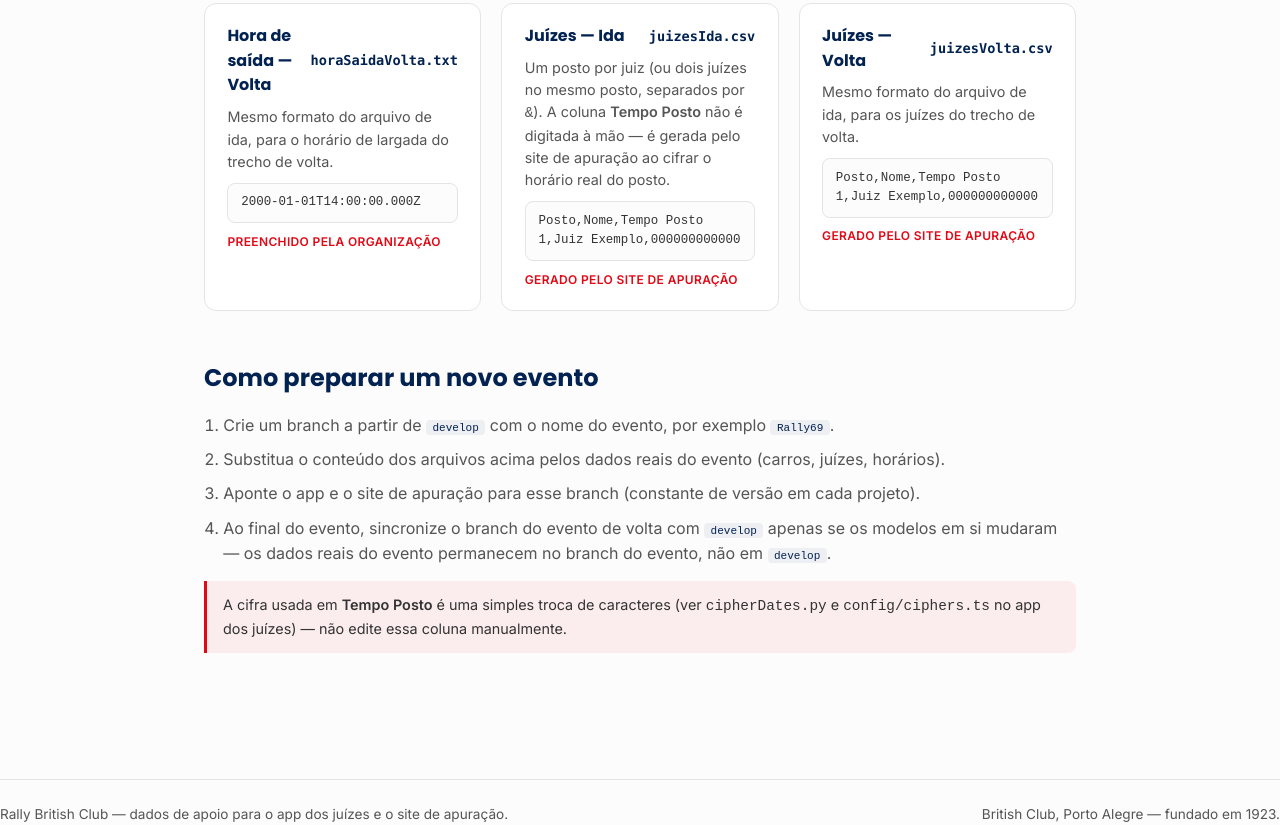
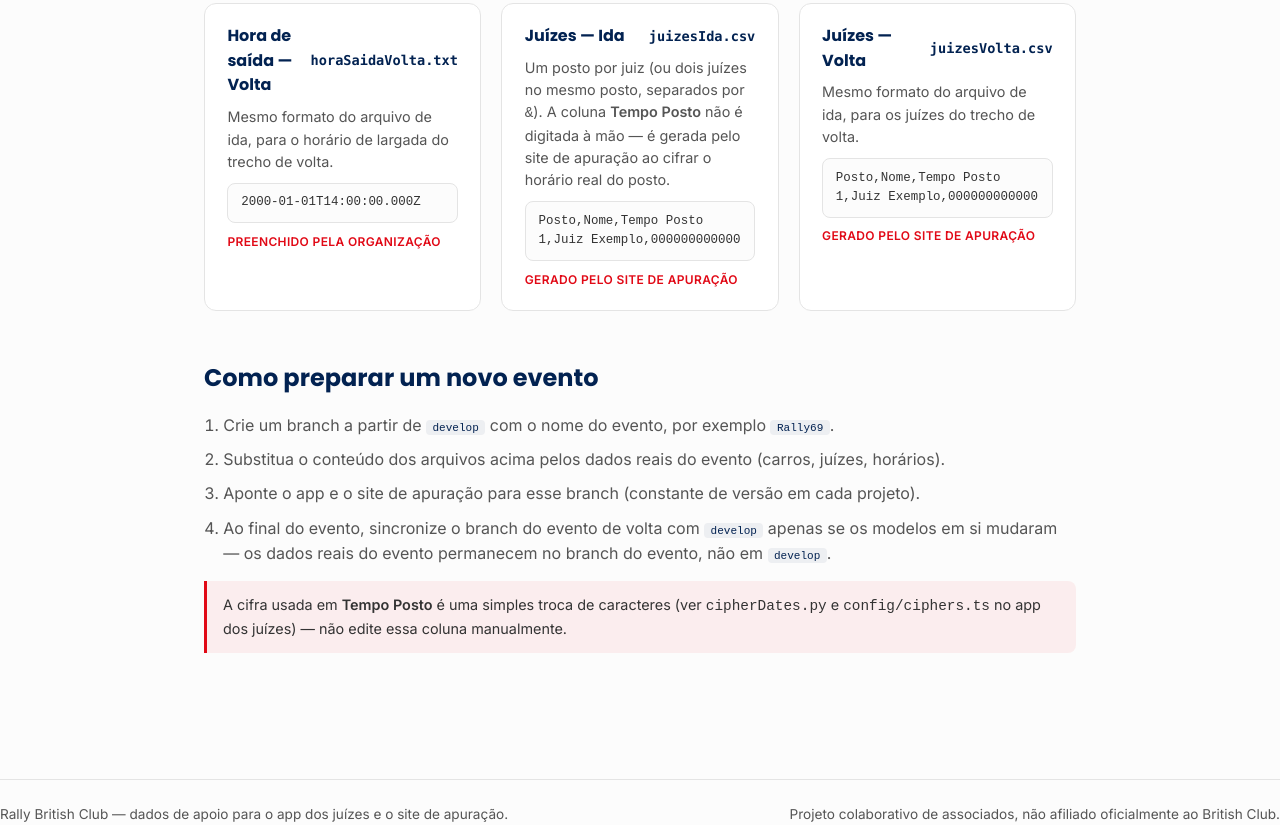
Before and after one commit to felipefreitassilva/RallyBritishClubAPI, a plain HTML site: page index.html in a window 1280 px wide. Shown: the part 890-1715 px from the top of the page. Drawn offline with Linux system fonts and the light colour scheme.

Commit message:
fix(index): restore unofficial-project disclaimer in footer

```diff
--- a/index.html
+++ b/index.html
@@ -298,7 +298,7 @@
 
 <footer>
   <span>Rally British Club — dados de apoio para o app dos juízes e o site de apuração.</span>
-  <span>British Club, Porto Alegre — fundado em 1923.</span>
+  <span>Projeto colaborativo de associados, não afiliado oficialmente ao British Club.</span>
 </footer>
 
 </body>
```
